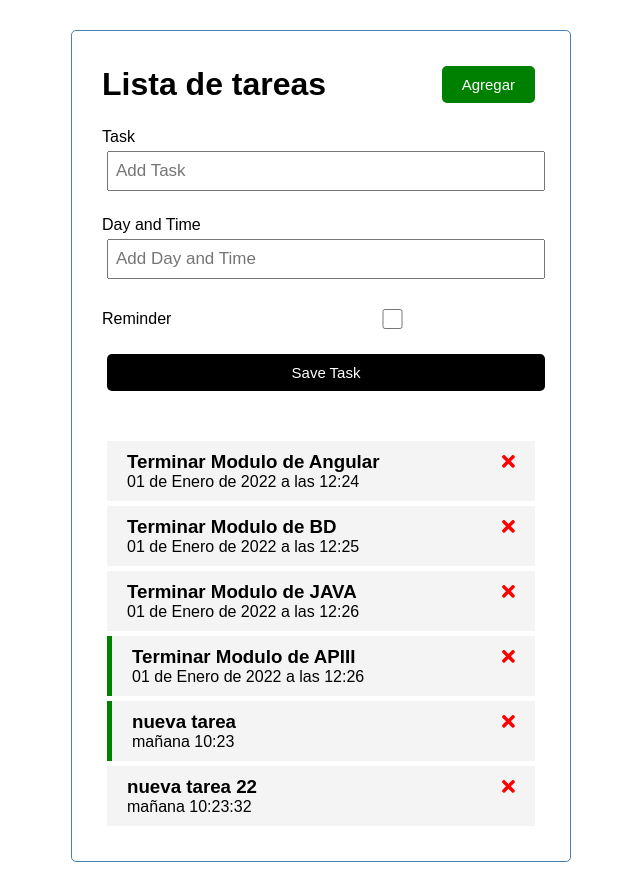
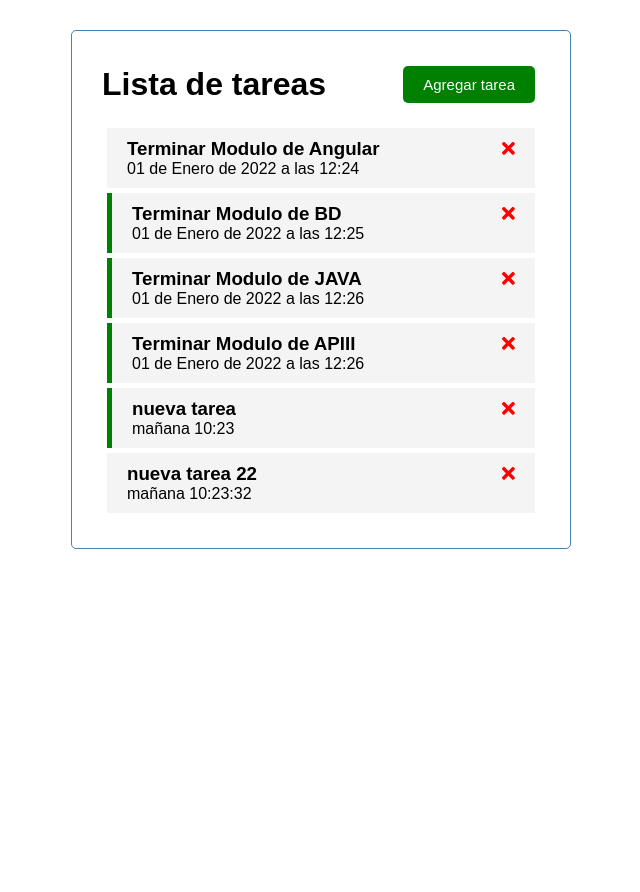
Before and after one commit to emanuelaristimuno/task-list, an Angular app: page / in a window 1280 px wide. Shown: the whole page, without its empty margins (319-959 px from the left). After the commit the page ends 800 px from the top, so only its background shows below. Built offline with nearby package versions, Linux system fonts and the light colour scheme; data requests are answered from the project's data file.

Commit message:
agrego uiservice para ocultar componentes

```diff
--- a/db.json
+++ b/db.json
@@ -10,13 +10,13 @@
       "id": 2,
       "text": "Terminar Modulo de BD",
       "day": "01 de Enero de 2022 a las 12:25",
-      "reminder": false
+      "reminder": true
     },
     {
       "id": 3,
       "text": "Terminar Modulo de JAVA",
       "day": "01 de Enero de 2022 a las 12:26",
-      "reminder": false
+      "reminder": true
     },
     {
       "id": 4,
--- a/src/app/components/add-task/add-task.component.html
+++ b/src/app/components/add-task/add-task.component.html
@@ -1,4 +1,7 @@
-<form class="form-add-task" (ngSubmit)="onSubmit()" >
+<form class="form-add-task"
+(ngSubmit)="onSubmit()"
+*ngIf = "showAddTask"
+>
     <div class="form-control">
         <label for="text">Task</label>
         <input type="text" id="text"
--- a/src/app/components/add-task/add-task.component.ts
+++ b/src/app/components/add-task/add-task.component.ts
@@ -1,5 +1,7 @@
 import { Component, OnInit, Output, EventEmitter } from '@angular/core';
 import { Task } from '../../Task';
+import { UiService } from '../../service/ui.service';
+import { Subscription } from 'rxjs';
 
 @Component({
   selector: 'app-add-task',
@@ -12,8 +14,18 @@ export class AddTaskComponent implements OnInit {
   text:string= "";
   day:string = "";
   reminder:boolean = false;
+  showAddTask:boolean = false;
+  subscription? : Subscription;
 
-  constructor() { }
+  constructor(uiService: UiService) {
+    this.subscription = uiService.onToggle().subscribe(
+      value=>{
+        this.showAddTask = value;
+
+      }
+    );
+
+  }
 
   ngOnInit(): void {
   }
--- a/src/app/components/header/header.component.html
+++ b/src/app/components/header/header.component.html
@@ -1,8 +1,8 @@
 <header>
         <h1>{{title}}</h1>
         <app-button
-        color="green"
-        text= "Agregar"
+        color="{{ showAddTask ? 'red' : 'green' }} "
+        text= "{{ showAddTask ? 'Cerrar' : 'Agregar tarea' }} "
         (btnClick)= "toggleAddTask()">
 
         </app-button>
--- a/src/app/components/header/header.component.ts
+++ b/src/app/components/header/header.component.ts
@@ -1,13 +1,23 @@
 import { Component, OnInit } from '@angular/core';
-
+import { UiService } from '../../service/ui.service';
+import { Subscription } from 'rxjs';
 @Component({
   selector: 'app-header',
   templateUrl: './header.component.html',
   styleUrls: ['./header.component.css']
 })
 export class HeaderComponent implements OnInit {
+  showAddTask:boolean = false;
+  subscription:Subscription;
 
-  constructor() { }
+  constructor(private uiService:UiService) {
+      this.subscription = this.uiService.onToggle().subscribe(
+          value=>{
+            this.showAddTask = value;
+
+          }
+        );
+   }
 
   title:string= "Lista de tareas"
 
@@ -15,7 +25,9 @@ export class HeaderComponent implements OnInit {
   }
 
   toggleAddTask(){
-    console.log("add task!")
+    console.log("entro al toggle del agregar");
+
+    this.uiService.toggleAddTask();
   }
 
 }
--- /dev/null
+++ b/src/app/service/ui.service.ts
@@ -0,0 +1,23 @@
+import { Injectable } from '@angular/core';
+import { Observable, Subject } from 'rxjs';
+
+
+@Injectable({
+  providedIn: 'root'
+})
+export class UiService {
+
+  private showAddTask:boolean = false;
+  private subject=  new Subject<any>();
+
+  constructor() { }
+
+  toggleAddTask():void{
+    this.showAddTask = !this.showAddTask;
+    this.subject.next(this.showAddTask);
+  }
+
+  onToggle():Observable<any>{
+    return this.subject.asObservable();
+  }
+}
```
Also changed, not shown: 1 other file (tests, documents, lock files or other folders).
